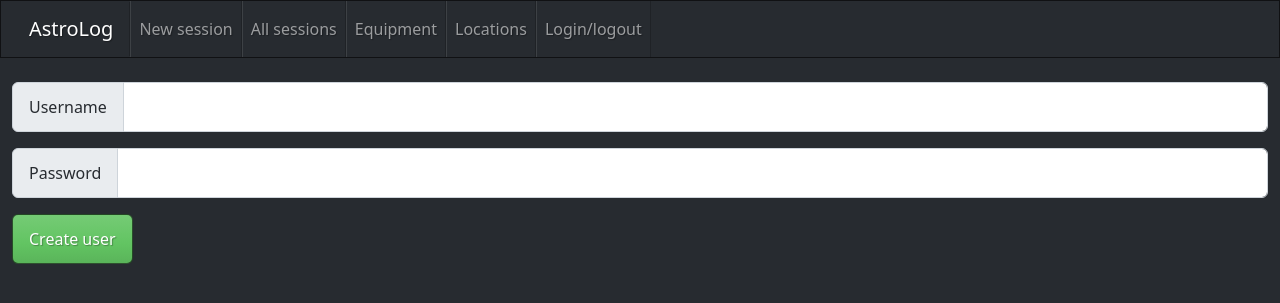
After one commit to DanielAndreasen/astro-log, a Flask app: page /create_user in a window 1280 px wide. The commit adds this page. Shown: the top 303 px of the page. Run offline with Flask 3, Linux system fonts and the light colour scheme; some libraries are stand-ins or nearby versions.

Commit message:
Add user-auth

```diff
--- a/src/astrolog/web/app.py
+++ b/src/astrolog/web/app.py
@@ -1,24 +1,73 @@
 import datetime
 import os
+from functools import wraps
+from typing import Any
 
-from flask import Flask, flash, redirect, render_template, request, url_for
+from flask import (Flask, flash, redirect, render_template, request, session,
+                   url_for)
 from peewee import SqliteDatabase
 
-from astrolog.api import create_observation, delete_location
+from astrolog.api import (create_observation, create_user, delete_location,
+                          valid_login)
 from astrolog.database import (MODELS, Binocular, EyePiece, Filter, Location,
-                               Object, Session, Telescope, database_proxy)
+                               Object, Session, Telescope, User,
+                               database_proxy)
 
 app = Flask(__name__, template_folder='templates')
 app.secret_key = os.urandom(24)
 
 
+def login_required(f: Any) -> Any:
+    @wraps(f)
+    def wrap(*args: Any, **kwargs: Any) -> Any:
+        if 'logged_in' in session:
+            return f(*args, **kwargs)
+        else:
+            flash("You need to login first", category='danger')
+            return redirect(url_for('login'))
+    return wrap
+
+
 @app.route('/')
 def main() -> str:
+    if not User.select().count():
+        return redirect(url_for('create_user_page'))
     return render_template('main.html')
+
+
+@app.route('/create_user', methods=['GET', 'POST'])
+def create_user_page() -> str:
+    if request.method == 'POST':
+        try:
+            create_user(username=request.form.get('username'),
+                        password=request.form.get('password'))
+            return redirect(url_for('login'))
+        except ValueError:
+            flash('Both username and password are required. Password should be minimum 8 characters long', category='danger')
+            return redirect(url_for('create_user_page'))
+    return render_template('create_user.html')
+
+
+@app.route('/login', methods=['GET', 'POST'])
+def login() -> str:
+    if request.method == 'POST':
+        form = request.form
+        if 'logout' in form.keys():
+            del session['logged_in']
+            flash('You are now logged out', category='success')
+            return redirect(url_for('main'))
+        if valid_login(username=form.get('username'), password=form.get('password')):
+            session['logged_in'] = True
+            flash('You are now logged in', category='success')
+            return redirect(url_for('main'))
+        else:
+            flash('Wrong username and/or password', category='danger')
+    return render_template('login.html', logged_in=session.get('logged_in'))
 
 
 # Sessions
 @app.route('/session/new', methods=['GET', 'POST'])
+@login_required
 def new_session() -> str:
     if request.method == 'POST':
         location = Location.get_or_none(name=request.form.get('location'))
@@ -33,6 +82,7 @@ def new_session() -> str:
 
 
 @app.route('/observation/new/session/<int:session_id>', methods=['GET', 'POST'])
+@login_required
 def new_observation(session_id: int) -> str:
     session = Session.get_or_none(session_id)
     if not session:
@@ -69,12 +119,14 @@ def new_observation(session_id: int) -> str:
 
 
 @app.route('/session/all')
+@login_required
 def all_sessions() -> str:
     return render_template('sessions.html', sessions=Session)
 
 
 @app.route('/session/<int:session_id>')
-def session(session_id: int) -> str:
+@login_required
+def session_page(session_id: int) -> str:
     session = Session.get_or_none(session_id)
     if not session:
         flash(f'Session with id {session_id} was not found', category='warning')
@@ -84,6 +136,7 @@ def session(session_id: int) -> str:
 
 # Equipments
 @app.route('/equipments')
+@login_required
 def equipments() -> str:
     return render_template('equipments.html', telescopes=Telescope,
                            eyepieces=EyePiece, filters=Filter, binoculars=Binocular)
@@ -91,6 +144,7 @@ def equipments() -> str:
 
 # Objects
 @app.route('/objects', methods=['GET', 'POST'])
+@login_required
 def objects() -> str:
     if request.method == 'POST':
         form = request.form
@@ -112,6 +166,7 @@ def objects() -> str:
 
 
 @app.route('/equipments/new/telescope', methods=['POST'])
+@login_required
 def new_telescope() -> str:
     if request.method == 'POST':
         form = request.form
@@ -133,6 +188,7 @@ def new_telescope() -> str:
 
 
 @app.route('/equipments/new/binocular', methods=['POST'])
+@login_required
 def new_binocular() -> str:
     if request.method == 'POST':
         form = request.form
@@ -154,6 +210,7 @@ def new_binocular() -> str:
 
 
 @app.route('/equipments/new/eyepiece', methods=['POST'])
+@login_required
 def new_eyepiece() -> str:
     if request.method == 'POST':
         form = request.form
@@ -175,6 +232,7 @@ def new_eyepiece() -> str:
 
 
 @app.route('/equipments/new/filter', methods=['POST'])
+@login_required
 def new_filter() -> str:
     if request.method == 'POST':
         form = request.form
@@ -191,11 +249,13 @@ def new_filter() -> str:
 
 # Locations
 @app.route('/locations')
+@login_required
 def locations() -> str:
     return render_template('locations.html', locations=Location)
 
 
 @app.route('/locations/alter', methods=['POST'])
+@login_required
 def alter_location() -> str:
     form = request.form
     for action, location_id in form.items():
@@ -210,6 +270,7 @@ def alter_location() -> str:
 
 
 @app.route('/locations/new', methods=['POST'])
+@login_required
 def new_location() -> str:
     form = request.form
     if not (name := form.get('name', None)):
--- /dev/null
+++ b/src/astrolog/web/templates/create_user.html
@@ -0,0 +1,29 @@
+{% extends "template.html" %}
+
+{% block body %}
+
+<form method="POST">
+  <div class="input-group mb-3">
+    <span class="input-group-text" id="username">Username</span>
+    <input
+      name="username"
+      type="text"
+      class="form-control"
+      aria-describedby="username"
+    />
+  </div>
+
+  <div class="input-group mb-3">
+    <span class="input-group-text" id="password">Password</span>
+    <input
+      name="password"
+      type="password"
+      class="form-control"
+      aria-describedby="password"
+    />
+  </div>
+
+  <button name="login" class="btn btn-success" type="submit">Create user</button>
+</form>
+
+{% endblock %}
--- a/src/astrolog/web/templates/sessions.html
+++ b/src/astrolog/web/templates/sessions.html
@@ -13,7 +13,7 @@
   <tbody>
     {% for session in sessions %}
       <tr>
-        <td><a class="btn btn-primary" href="{{url_for('session', session_id=session.id)}}">{{session.date}}</a></td>
+        <td><a class="btn btn-primary" href="{{url_for('session_page', session_id=session.id)}}">{{session.date}}</a></td>
         <td>{{session.location.name}}</td>
         <td>{{session.number_of_observations}}</td>
       </tr>
--- a/src/astrolog/web/templates/template.html
+++ b/src/astrolog/web/templates/template.html
@@ -53,22 +53,11 @@
               <li class="nav-item">
                 <a class="nav-link" href="{{url_for('equipments')}}">Equipment</a>
               </li>
-              <li class="nav-item dropdown">
-                <a
-                  class="nav-link dropdown-toggle"
-                  data-bs-toggle="dropdown"
-                  href="#"
-                  role="button"
-                  aria-haspopup="true"
-                  aria-expanded="false"
-                  >Dropdown</a>
-                <div class="dropdown-menu">
-                  <a class="dropdown-item" href="{{url_for('locations')}}">Locations</a>
-                  <a class="dropdown-item" href="#">Another action</a>
-                  <a class="dropdown-item" href="#">Something else here</a>
-                  <div class="dropdown-divider"></div>
-                  <a class="dropdown-item" href="#">Separated link</a>
-                </div>
+              <li class="nav-item">
+                <a class="nav-link" href="{{url_for('locations')}}">Locations</a>
+              </li>
+              <li class="nav-item">
+                <a class="nav-link" href="{{url_for('login')}}">Login/logout</a>
               </li>
             </ul>
           </div>
```
Also changed, not shown: src/astrolog/api.py (+20 -1 lines), src/astrolog/database.py (+11 -3 lines), src/astrolog/web/templates/login.html (added, +33 -0 lines).
